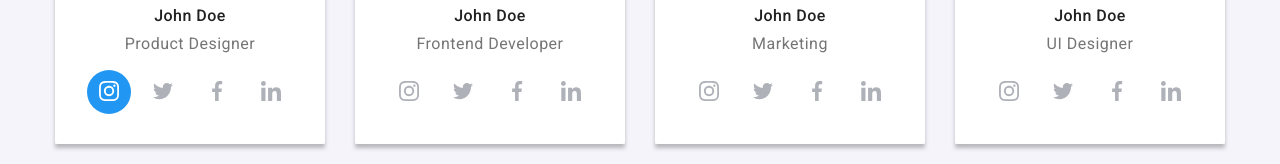
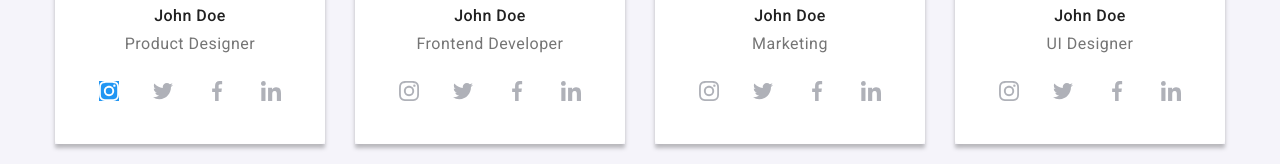
Before and after one commit to ewasawczynska/goit-markup-hw-04, a plain HTML site: page index.html in a window 1280 px wide. In both pictures the pointer is over the icon 109 px from the left and 2201 px from the top of the page. Shown: the part 2111-2275 px from the top of the page. Drawn offline with Linux system fonts and the light colour scheme.

Commit message:
poprawka 1

```diff
--- a/css/styles.css
+++ b/css/styles.css
@@ -437,12 +437,8 @@ header {
   fill: #afb1b8;
 }
 
-.team-sm-icons:hover,
-.team-sm-icons:active,
-.team-sm-icons:focus,
-.team-sm-icon-frame:hover,
-.team-sm-icon-frame:active,
-.team-sm-icon-frame:focus {
+.team-sm-icon-frame:hover .team-sm-icons,
+.team-sm-icon-frame:focus .team-sm-icons {
   background-color: var(--highlights);
   fill: var(--mainandaddress);
 }
--- a/index.html
+++ b/index.html
@@ -153,13 +153,12 @@
                 <h3 class="name">John Doe</h3>
                 <p class="job">Product Designer</p>
                 <div class="team-sm">
-                  <div class="team-sm-icon-frame">
-                    <a href="#">
-                      <svg class="team-sm-icons" width="20" height="20">
-                        <use href="./images/icons.svg#icon-instagram-2"></use>
-                      </svg>
-                    </a>
-                  </div>
+                  <a href="#" class="team-sm-icon-frame">
+                    <svg class="team-sm-icons" width="20" height="20">
+                      <use href="./images/icons.svg#icon-instagram-2"></use>
+                    </svg>
+                  </a>
+
                   <div class="team-sm-icon-frame">
                     <a href="#">
                       <svg class="team-sm-icons" width="20" height="20">
```
